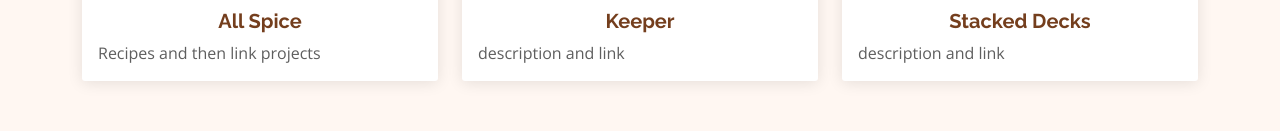
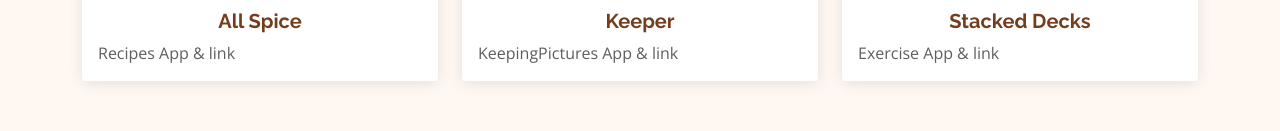
Before and after one commit to Linda-Taing/LandingPage, a plain HTML site: page index.html in a window 1280 px wide. Shown: the part 1562-1693 px from the top of the page. Drawn offline with nearby package versions, Linux system fonts and the light colour scheme.

Commit message:
specifying apps

```diff
--- a/index.html
+++ b/index.html
@@ -79,8 +79,8 @@
   <!-- ======= Hero Section ======= -->
   <section id="hero">
     <div class="hero-container">
-      <h1>Hello, Linda Taing's Landing Page!</h1>
-      <h2></h2>
+      <h1>Hello, Welcome! </h1>
+      <h2>Linda Taing's Landing Page!</h2>
 
 
 
@@ -136,7 +136,7 @@
               </div>
               <div class="card-body">
                 <h5 class="card-title"><a href="">All Spice</a></h5>
-                <p class="card-text">Recipes and then link projects </p>
+                <p class="card-text">Recipes App & link </p>
               </div>
             </div>
           </div>
@@ -148,7 +148,7 @@
               </div>
               <div class="card-body">
                 <h5 class="card-title"><a href="">Keeper</a></h5>
-                <p class="card-text">description and link</p>
+                <p class="card-text">KeepingPictures App & link</p>
               </div>
             </div>
           </div>
@@ -160,7 +160,7 @@
               </div>
               <div class="card-body">
                 <h5 class="card-title"><a href="">Stacked Decks</a></h5>
-                <p class="card-text">description and link </p>
+                <p class="card-text">Exercise App & link </p>
               </div>
             </div>
           </div>
```
